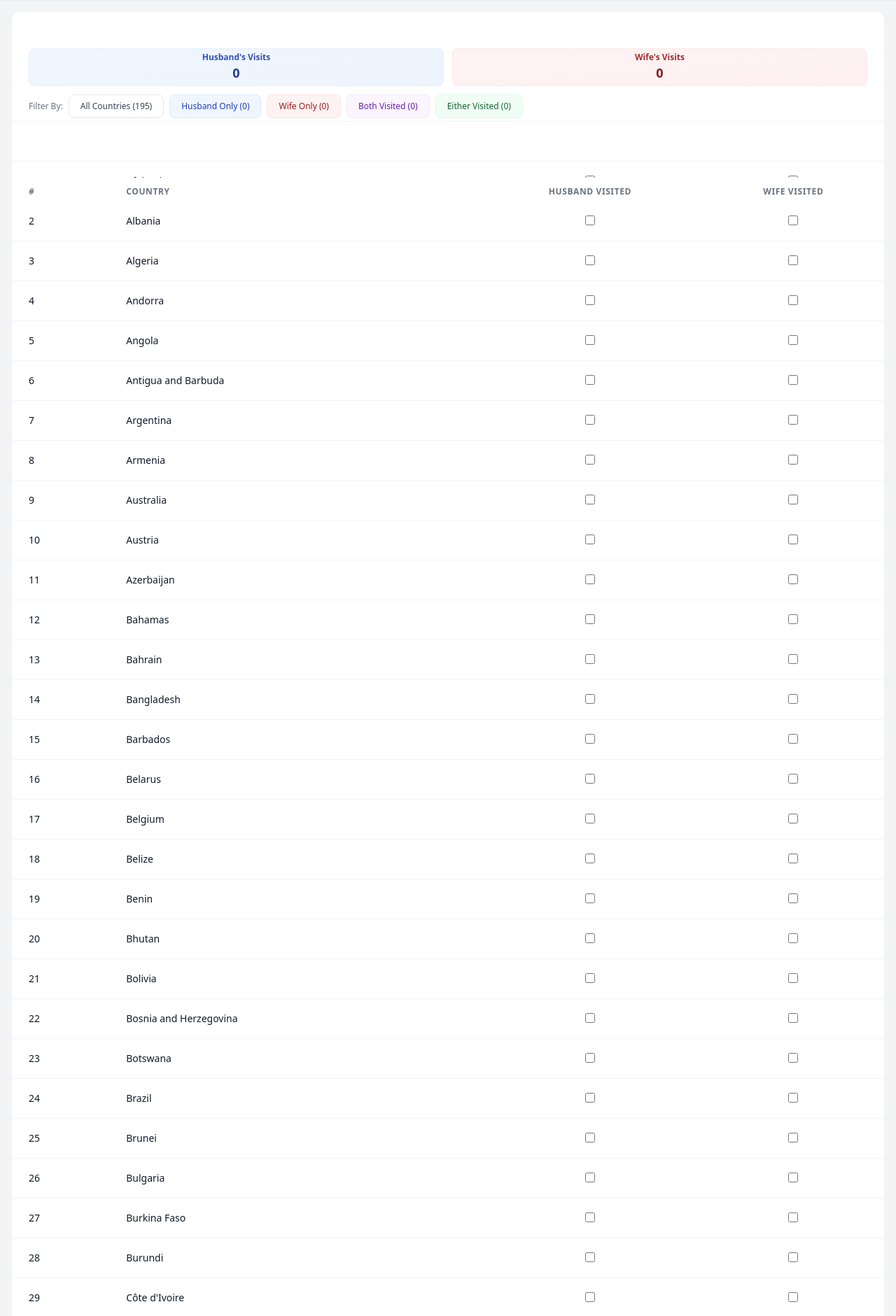
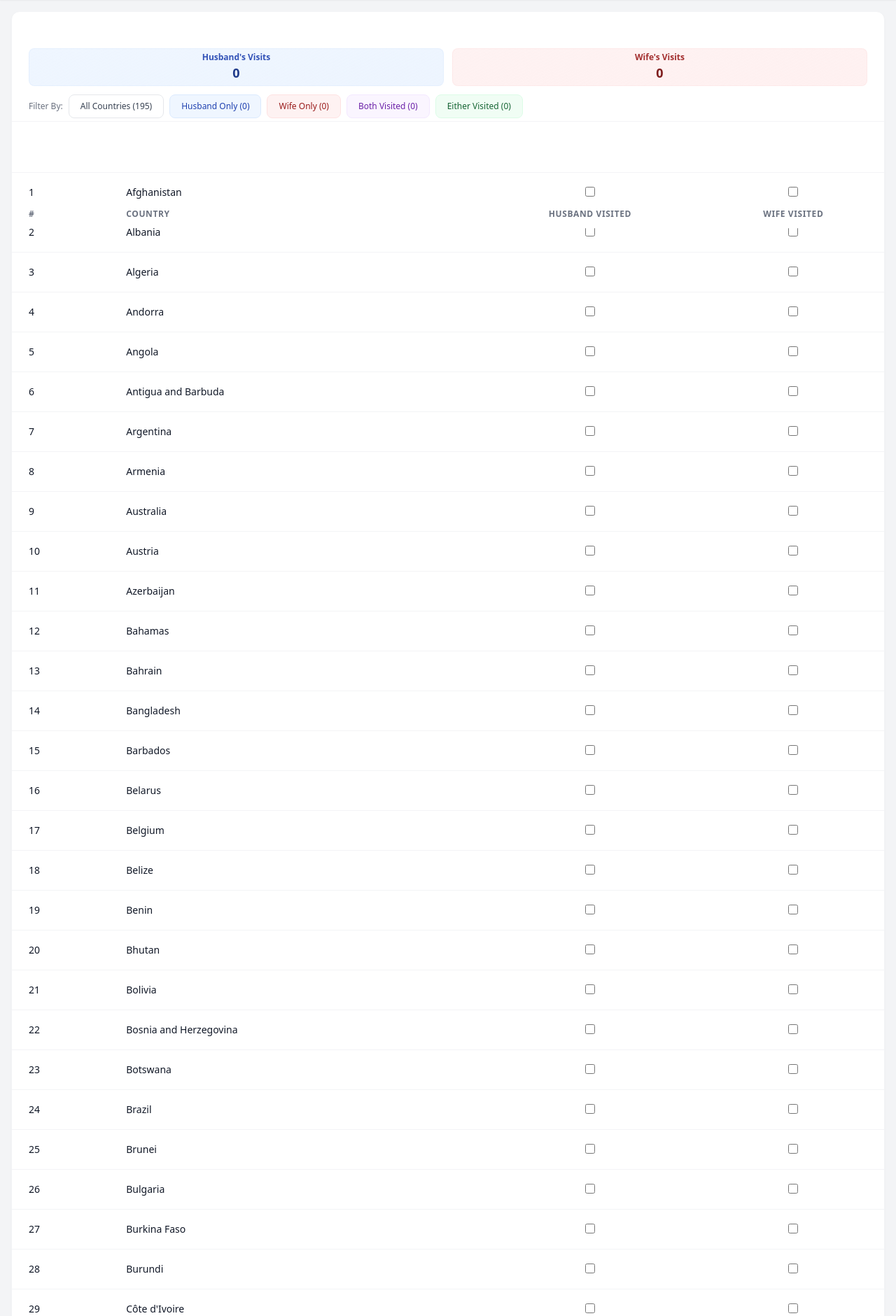
Before and after one commit to pbrao/trip-planner, a Flask app: page /countries in a window 1280 px wide. Shown: the part 72-1953 px from the top of the page at 70% size. Run offline with Flask 3, Linux system fonts and the light colour scheme; data comes from the database, SQL or seed files in the repository; some libraries are stand-ins or nearby versions.

Commit message:
style: Adjust table padding and sticky header position in countries.html

```diff
--- a/app/templates/countries.html
+++ b/app/templates/countries.html
@@ -59,10 +59,10 @@
 
     <!-- Table Container -->
     <div class="relative" style="height: calc(100vh - 224px);">
-        <div class="absolute inset-0 overflow-y-auto pt-16">
+        <div class="absolute inset-0 overflow-y-auto pt-20">
             <table class="w-full">
                 <thead>
-                    <tr class="bg-white sticky top-16 z-20 border-b border-gray-100">
+                    <tr class="bg-white sticky top-20 z-20 border-b border-gray-100">
                         <th class="px-6 py-3 text-left text-xs font-semibold text-gray-500 uppercase tracking-wider">
                             #
                         </th>
```
